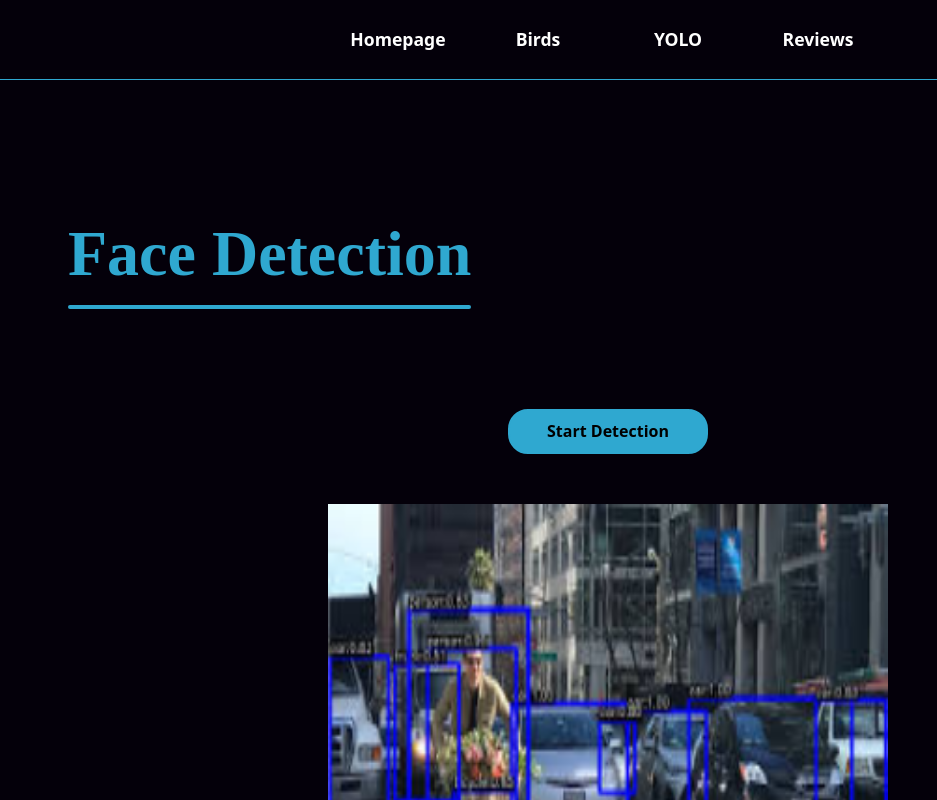
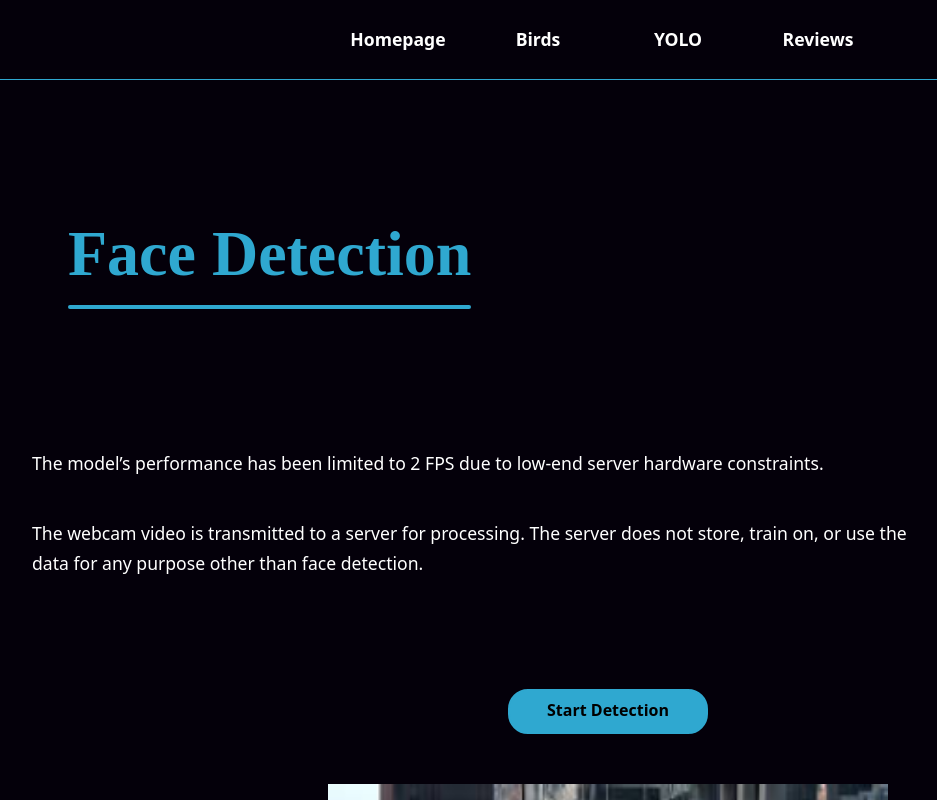
Before and after one commit to MarvinKrausser/CNN_Website, a React (Vite) app in the folder website/: page /object_detection in a window 1280 px wide. Shown: the top 800 px of the page, without its empty margins (32-969 px from the left). Built offline with nearby package versions, Linux system fonts and the light colour scheme.

Commit message:
added face detection introduction text

```diff
--- a/website/src/Object_Detection.jsx
+++ b/website/src/Object_Detection.jsx
@@ -180,6 +180,14 @@ function Object_Detection() {
     return (
         <div className='site-box'>
             <h1 className='site-headline'>Face Detection</h1>
+            <div id={styles["text-container-introduction"]}>
+                <p>
+                    The model’s performance has been limited to 2 FPS due to low-end server hardware constraints.
+                </p>
+                <p>
+                    The webcam video is transmitted to a server for processing. The server does not store, train on, or use the data for any purpose other than face detection.
+                </p>
+            </div>
             <div className={styles["button-div"]}>
                 <button
                     id="button-send"
@@ -200,7 +208,7 @@ function Object_Detection() {
                 <canvas ref={canvasRefSending} style={{ width: "100%", height: "100%", display: "none" }} />
             </div>
 
-            <div id={styles["text-container"]}>
+            <div id={styles["text-container-explanation"]}>
                 <p>
                     This Project is an implementation of the YOLO (You Only Look Once) algorithm. It was implemented with Pytorch and trained on a Dataset from Roboflow.
                 </p>
--- a/website/src/Object_Detection.module.css
+++ b/website/src/Object_Detection.module.css
@@ -13,10 +13,24 @@
 	margin: 50px;
 }
 
-#text-container {
+#text-container-explanation {
 	margin: 70px 0 0 0;
 	width: 80vw;
-	height: 70vh;
+	height: 300px;
 	align-self: center;
 	position: relative;
 }
+
+#text-container-introduction {
+	margin: 50px 0 20px 0;
+	width: 70vw;
+	height: fit-content;
+	align-self: center;
+	position: relative;
+	left: -10vw;
+}
+
+#text-container-introduction p {
+	margin: 40px 0 40px 0;
+	font-size: 1.1rem;
+}
--- a/website/src/index.css
+++ b/website/src/index.css
@@ -35,7 +35,7 @@ h4 {
 
 .site-headline {
     margin: 50px min(100px, 10vw) 50px min(100px, 10vw);
-    color: rgb(47, 168, 208);
+    color: var(--surface);
     font-weight: bold;
     font-size: clamp(1rem, min(8vw, 8vh), 4rem);
     position: relative;
@@ -50,7 +50,7 @@ h4 {
     height: 4px;
     width: 100%;
     border-radius: 20px;
-    background: rgb(47, 168, 208);
+    background: var(--surface);
 }
 
 .site-box {
```
